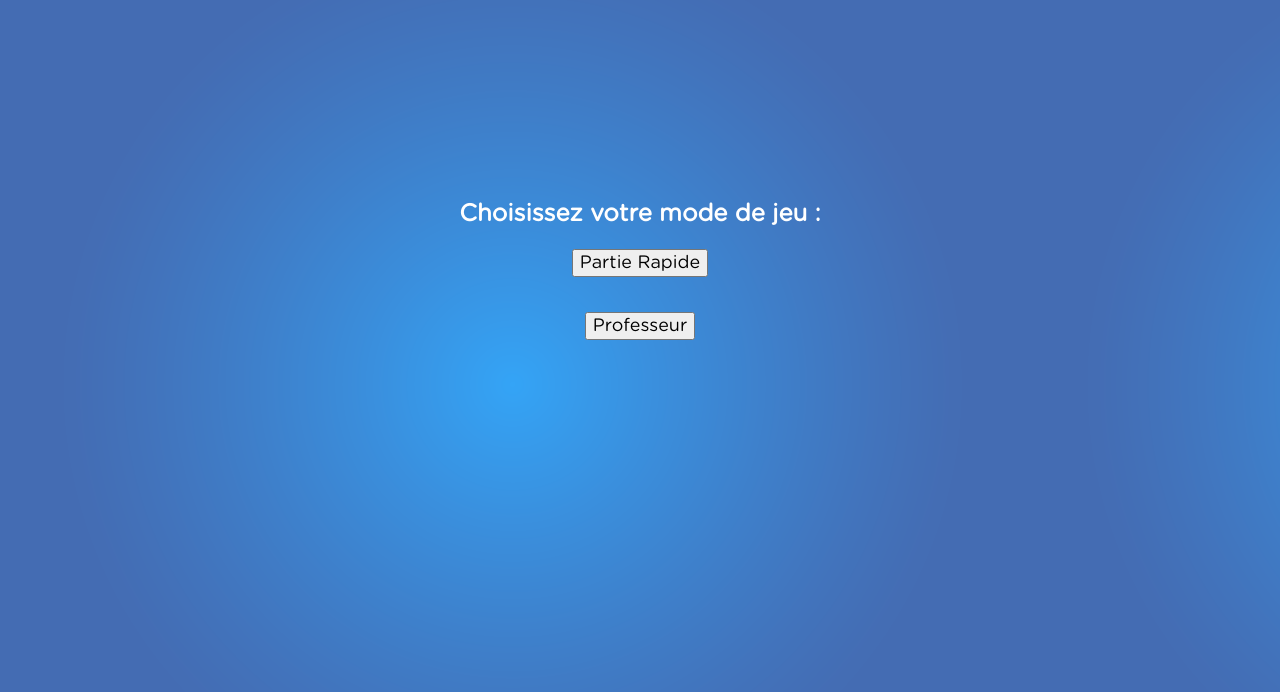
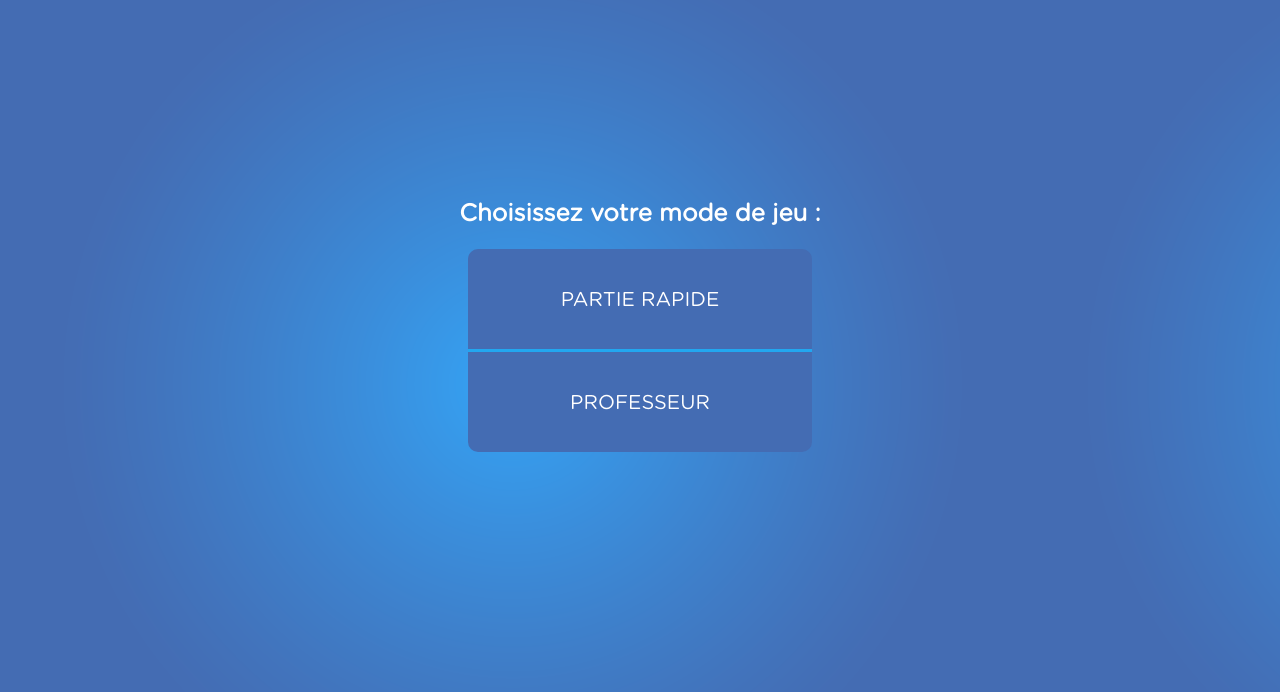
Before and after one commit to LilliJane/Memory, a PHP site: page / in a window 1280 px wide. Shown: the top 692 px of the page. Run offline with PHP 8.4, Linux system fonts and the light colour scheme.

Commit message:
first menu ok with css

```diff
--- a/game_perso.php
+++ /dev/null
@@ -1 +0,0 @@
-<title id="title-doc">Memory Game</title>
--- a/index.php
+++ b/index.php
@@ -5,7 +5,9 @@
 
   <h2>Choisissez votre mode de jeu :</h2>
 
-  <form method="post" action="game.php"><input type="submit" value="Partie Rapide" /><br /><br /></form>
-  <form method="post" action="admin.php"><input type="submit" value="Professeur" /><br /><br /></form>
+  <ul>
+  	<li><a href="http://atelier33.ac-bordeaux.fr/ecolesinfo/Memory/game.php" class="pad_a">PARTIE RAPIDE</a></li>
+  	<li class="border_li"><a href="http://atelier33.ac-bordeaux.fr/ecolesinfo/Memory/admin.php" class="pad_a">PROFESSEUR</a></li>
+  </ul>
 
 </center>
--- a/style.css
+++ b/style.css
@@ -48,6 +48,58 @@ label {
 	font-family: 'Gotham-Rounded-Book';
 }
 
+/* Liste */
+
+ul {
+	background-color: #446cb3;
+	border-radius: 10px;
+	font-family: 'Gotham-Rounded-Book';
+	width: 344px;
+	list-style-type: none;
+	padding: 0;
+	margin: 0;
+}
+
+ul li a {
+	text-decoration: none;
+	font-size: 20px;
+	color: #ffffff;
+	margin: 20px 0;
+}
+
+a.pad_a {
+	vertical-align: middle;
+}
+
+.border_li {
+	width: 344px;
+	border-top: 3px solid #22a7f0;
+}
+
+li {
+	height: 100px;
+	line-height: 100px;
+}
+
+/* Button */
 button {
-	font-family: 'Gotham-Rounded-Book';
+  -webkit-border-radius: 28;
+  -moz-border-radius: 28;
+  border-radius: 28px;
+  font-family: 'Gotham-Rounded-Book';
+  color: #ffffff;
+  font-size: 20px;
+  background: #446cb3;
+  padding: 10px 20px 10px 20px;
+  text-decoration: none;
 }
+
+button:hover {
+  background: #3cb0fd;
+  background-image: -webkit-linear-gradient(top, #3cb0fd, #3498db);
+  background-image: -moz-linear-gradient(top, #3cb0fd, #3498db);
+  background-image: -ms-linear-gradient(top, #3cb0fd, #3498db);
+  background-image: -o-linear-gradient(top, #3cb0fd, #3498db);
+  background-image: linear-gradient(to bottom, #3cb0fd, #3498db);
+  text-decoration: none;
+}
```
Also changed, not shown: img/fond.png (added).
